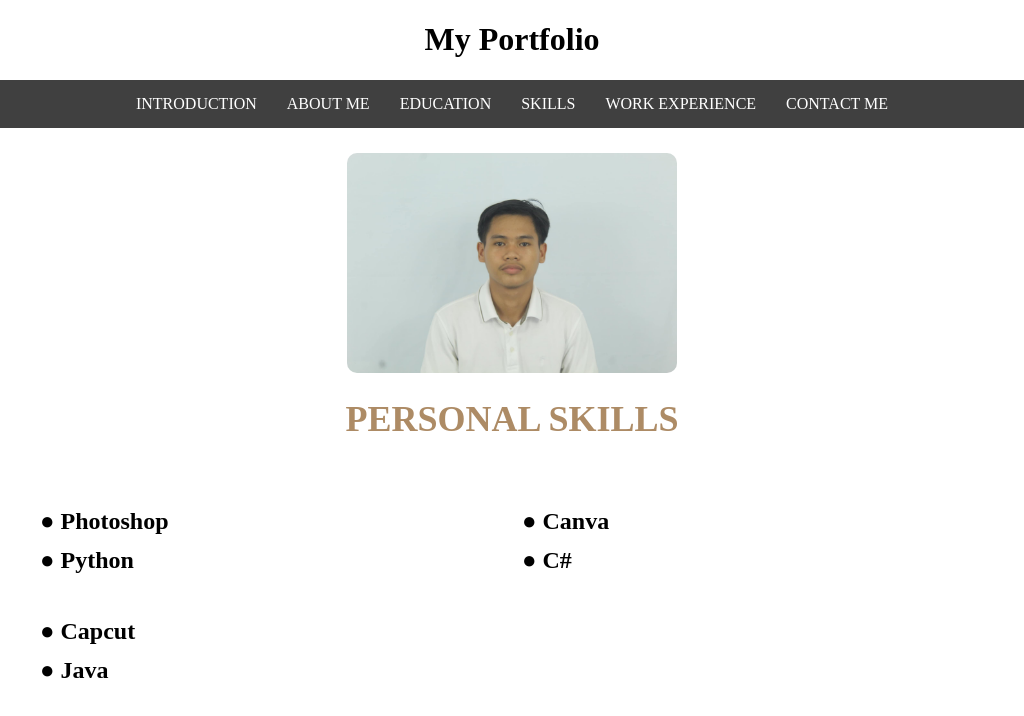
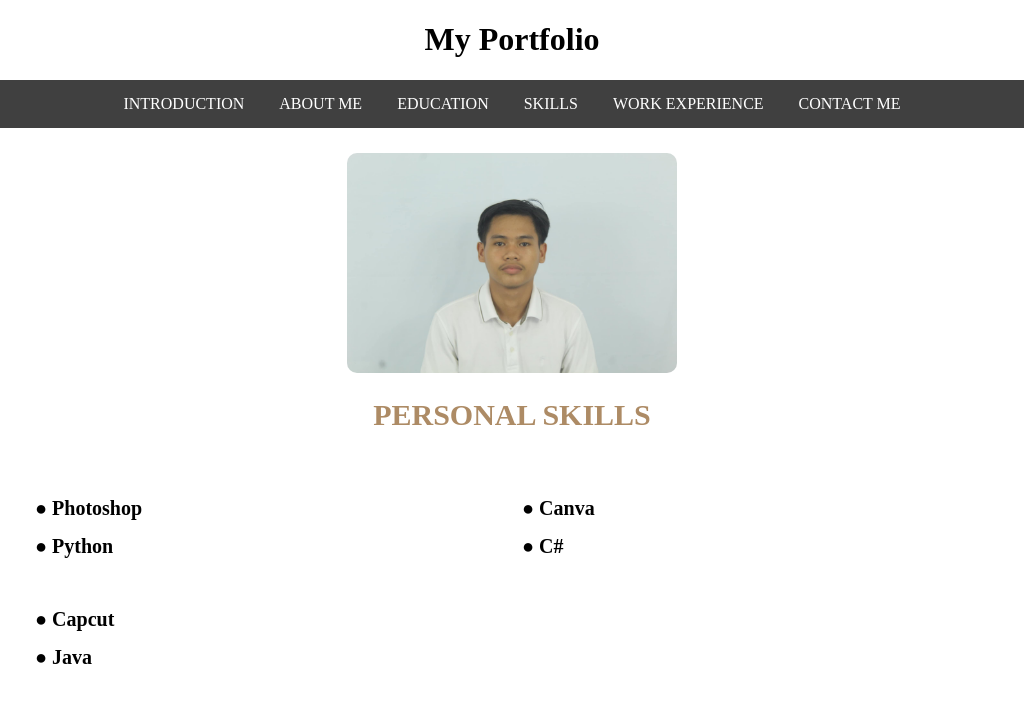
Before and after one commit to joshuagumawa-netizen/my-portfolio, a plain HTML site: page GUMAWA_Portfolio/HTML/skills.html in a window 1024 px wide. Drawn offline with Linux system fonts and the light colour scheme.

Commit message:
Update portfolio.css

```diff
--- a/GUMAWA_Portfolio/CSS/portfolio.css
+++ b/GUMAWA_Portfolio/CSS/portfolio.css
@@ -262,3 +262,67 @@ h1 {
         margin: 12px 0;
     }
 }
+
+
+/* TABLET AND LAPTOP RESPONSIVE DESIGN */
+
+@media screen and (min-width: 769px) and (max-width: 1200px) {
+
+    .navigation ul {
+        flex-wrap: wrap;
+        gap: 5px;
+    }
+
+    .content-container {
+        flex-direction: column;
+        align-items: center;
+        gap: 25px;
+        margin: 25px 15px;
+    }
+
+    .image-content {
+        flex: 0 1 auto;
+        width: 100%;
+        display: flex;
+        justify-content: center;
+    }
+
+    .profile-img {
+        width: 100%;
+        max-width: 330px;
+        height: auto;
+    }
+
+    .text-content {
+        flex: 1 1 auto;
+        width: 100%;
+        min-width: 0;
+        height: auto;
+    }
+
+    .text-content h3,
+    .skills-title {
+        font-size: 30px;
+        text-align: center;
+    }
+
+    .skills-container {
+        display: grid;
+        grid-template-columns: repeat(2, minmax(0, 1fr));
+        gap: 20px;
+        margin-top: 20px;
+    }
+
+    .skill-column {
+        width: auto;
+    }
+
+    .text-content p {
+        margin-top: 20px;
+    }
+
+    .skill-column p {
+        font-size: 20px;
+        margin: 15px 0;
+    }
+}
```
